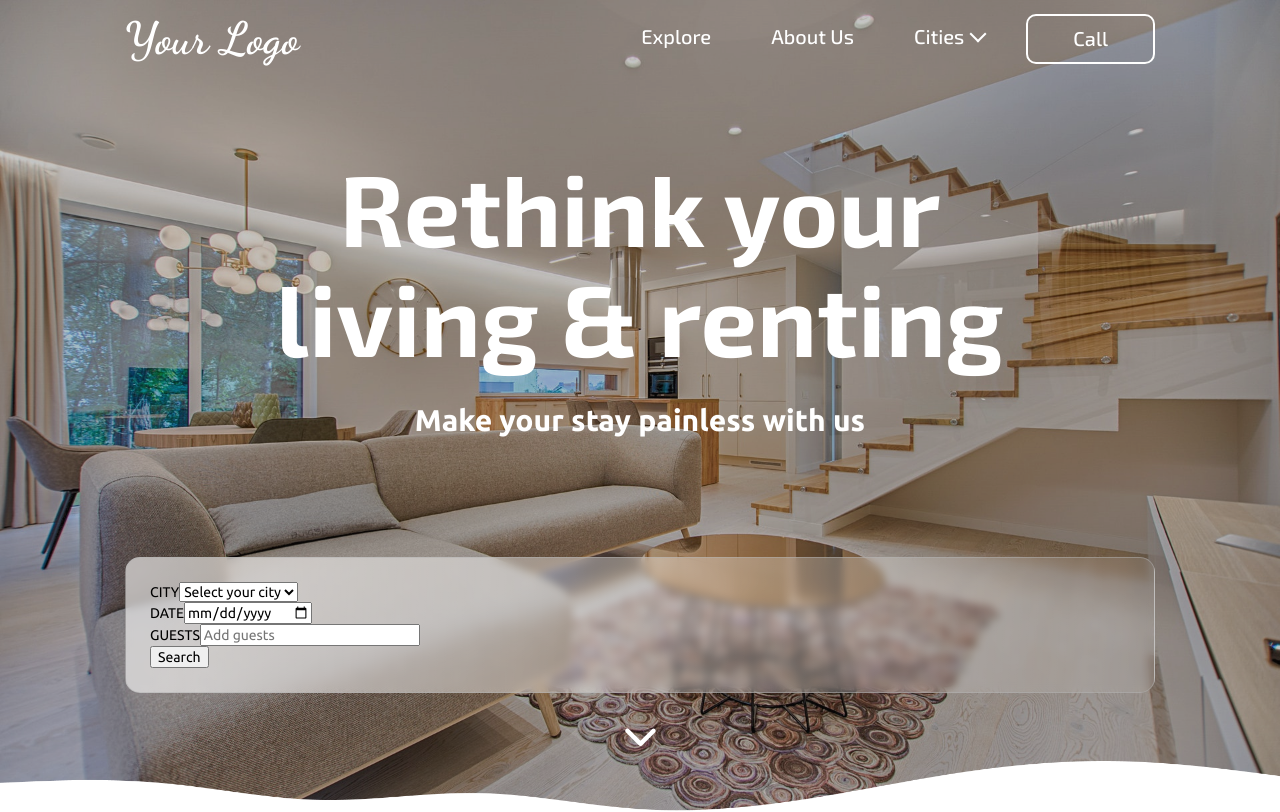
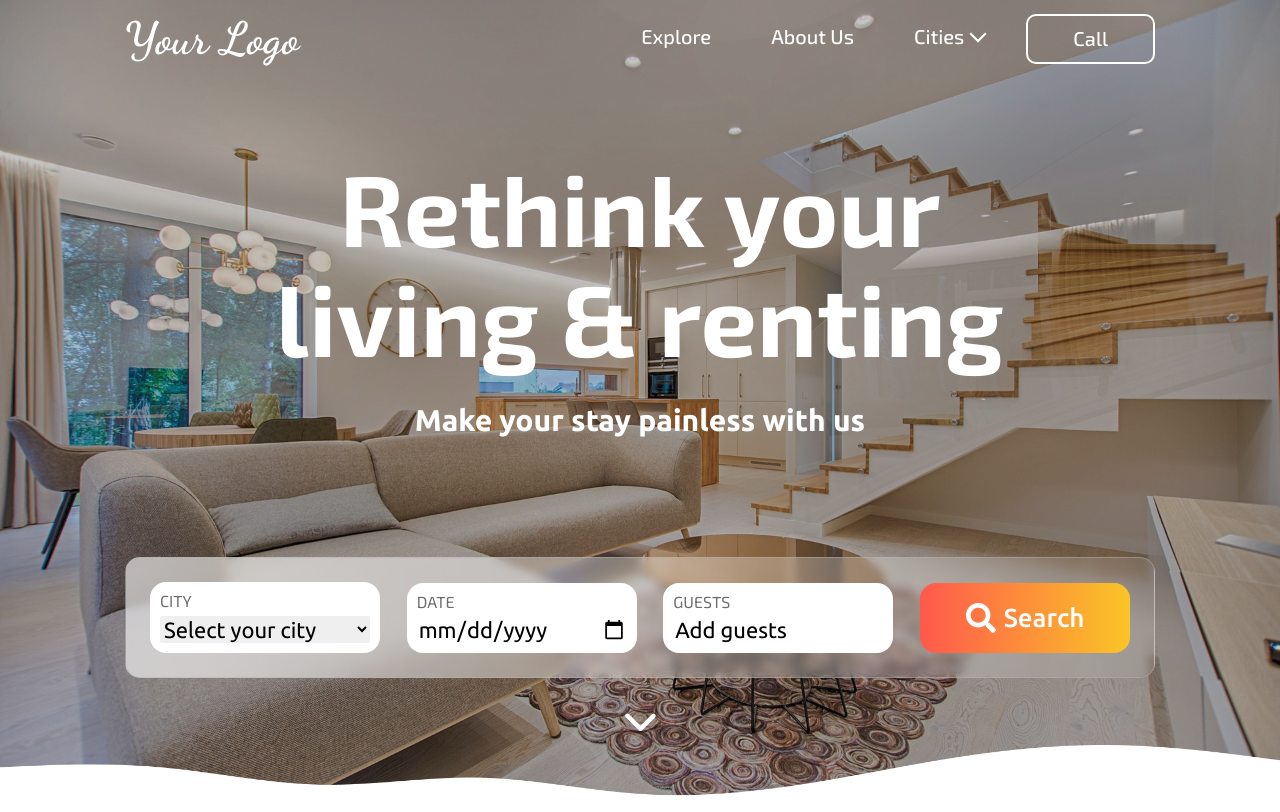
Before and after one commit to DevilxDude/code-20220420-hammad-akhtar, a React (Create React App) app: page / in a window 1280 px wide. Shown: the top 812 px of the page. Built offline with nearby package versions, Linux system fonts and the light colour scheme.

Commit message:
HA: Styling Done

```diff
--- a/src/components/BookingForm/index.module.scss
+++ b/src/components/BookingForm/index.module.scss
@@ -10,4 +10,93 @@
   border-radius: 1.5rem;
 
   border: 1px solid #b2b2b280;
+
+  display: flex;
+  flex-direction: row;
+  justify-content: space-between;
+  align-items: center;
+
+  @media (max-width: 768px) {
+    padding: 1.2rem;
+    flex-direction: column;
+
+    .input,
+    .button {
+      width: 90% !important;
+      margin-bottom: 0.8rem;
+    }
+  }
+
+  .input {
+    background-color: #fff;
+    padding: 1rem;
+    border-radius: 1.6rem;
+    display: flex;
+    flex-direction: column;
+    width: 21rem;
+
+    label {
+      color: #6d6d6d;
+      font-family: 'Exo 2', sans-serif;
+      font-size: 1.6rem;
+      font-weight: 400;
+      line-height: 1.8rem;
+      letter-spacing: 0;
+      text-align: left;
+      margin-bottom: 0.6rem;
+    }
+
+    input,
+    select {
+      color: #000;
+      border: none;
+      font-family: 'Ubuntu', sans-serif;
+      font-size: 2.2rem;
+      font-weight: 400;
+      line-height: 2.4rem;
+      letter-spacing: 0;
+      text-align: left;
+
+      outline: none;
+      scroll-behavior: smooth;
+      -webkit-appearance: button;
+      -webkit-border-radius: 2px;
+
+      &::placeholder {
+        color: #000;
+      }
+    }
+  }
+  .button {
+    cursor: pointer;
+    width: 21rem;
+    border: none;
+    background: linear-gradient(90deg, #ff594c 0%, #fac527 100%);
+    color: white;
+    font-family: 'Ubuntu', sans-serif;
+    font-size: 2.6rem;
+    font-weight: 500;
+    line-height: 2.9rem;
+    letter-spacing: 0em;
+    text-align: center;
+    display: flex;
+    justify-content: center;
+    align-items: center;
+    border-radius: 1.6rem;
+    height: 7rem;
+    opacity: 1;
+    transition: all 0.3s ease-in-out;
+
+    &:hover {
+      opacity: 0.8;
+    }
+
+    &:active {
+      transform: scale(0.95);
+    }
+
+    span {
+      margin-left: 0.8rem;
+    }
+  }
 }
--- a/src/components/BookingForm/index.tsx
+++ b/src/components/BookingForm/index.tsx
@@ -69,7 +69,10 @@ const BookingForm: FC<Props> = ({ onSubmit }) => {
           placeholder="Add guests"
         />
       </div>
-      <button type="submit">Search</button>
+      <button className={styles.button} type="submit">
+        <img src="/assets/images/search-icon.png" alt="Search Icon" aria-hidden />
+        <span>Search</span>
+      </button>
     </form>
   );
 };
--- a/src/components/Room/index.module.scss
+++ b/src/components/Room/index.module.scss
@@ -87,8 +87,7 @@
       }
 
       &:active {
-        transition: 0s;
-        opacity: 1;
+        transform: scale(0.95);
       }
     }
   }
--- a/src/container/HeroSection/index.module.scss
+++ b/src/container/HeroSection/index.module.scss
@@ -28,6 +28,10 @@
     .title {
       margin: 3.2rem auto 12rem;
       max-width: 80rem;
+
+      @media (max-width: 768px) {
+        margin: 3.2rem auto;
+      }
 
       h2 {
         color: #fff;
```
Also changed, not shown: public/assets/images/search-icon.png (added).
